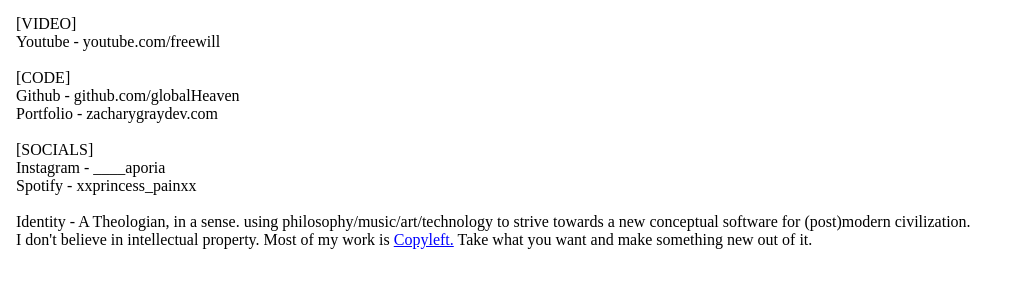
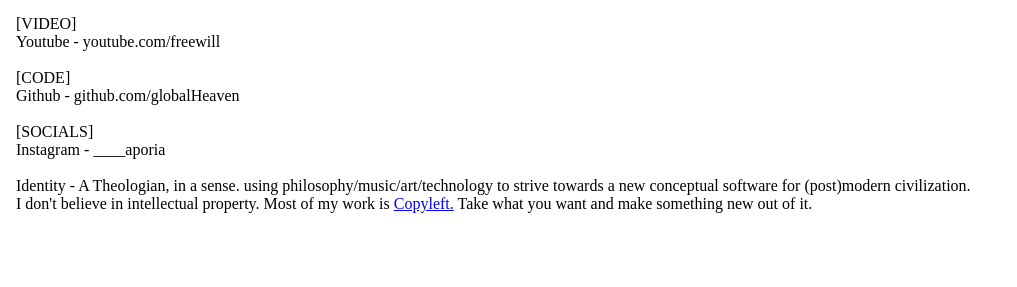
Before and after one commit to aporia-coder/termina11y-online, a plain HTML site: page index.html in a window 1280 px wide. Shown: the part 113-400 px from the top of the page, without its empty margins (0-1017 px from the left). Drawn offline with Linux system fonts and the light colour scheme.

Commit message:
removed some linke

```diff
--- a/index.html
+++ b/index.html
@@ -36,18 +36,10 @@
       <a href="https://github.com/aporia-coder" target="_blank"
         >Github - github.com/globalHeaven</a
       >
-      <a href="https://www.zacharygraydev.com/" target="_blank"
-        >Portfolio - zacharygraydev.com</a
-      >
       <br />
       <p>[SOCIALS]</p>
       <a href="https://www.instagram.com/____aporia/" target="_blank"
         >Instagram - ____aporia</a
-      >
-      <a
-        href="https://open.spotify.com/user/dp6dg0xsq0kyi72ah5xhfy88v?si=e7ec57fc04554b69"
-        target="_blank"
-        >Spotify - xxprincess_painxx</a
       >
       <br />
       <p>
```
